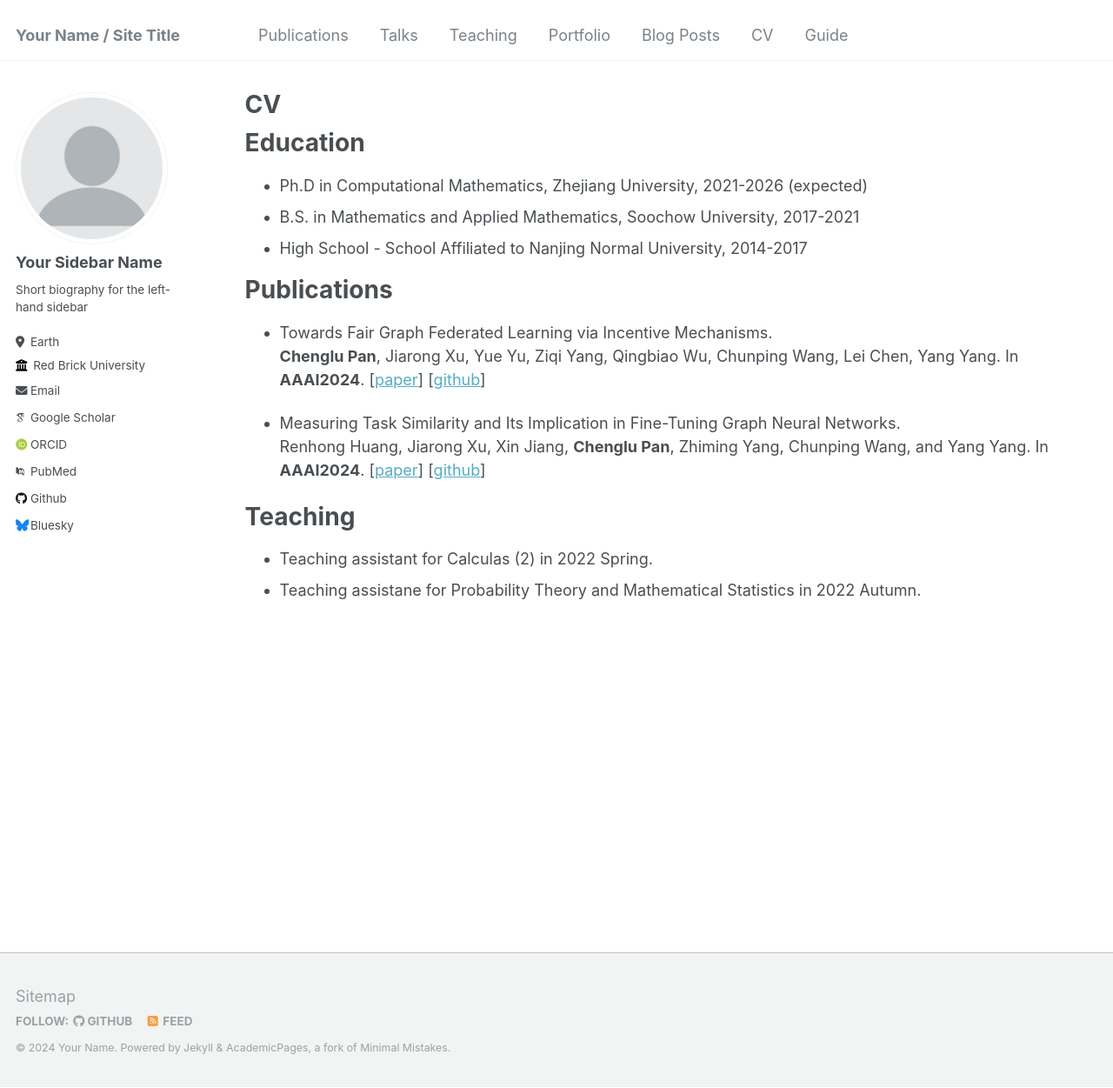
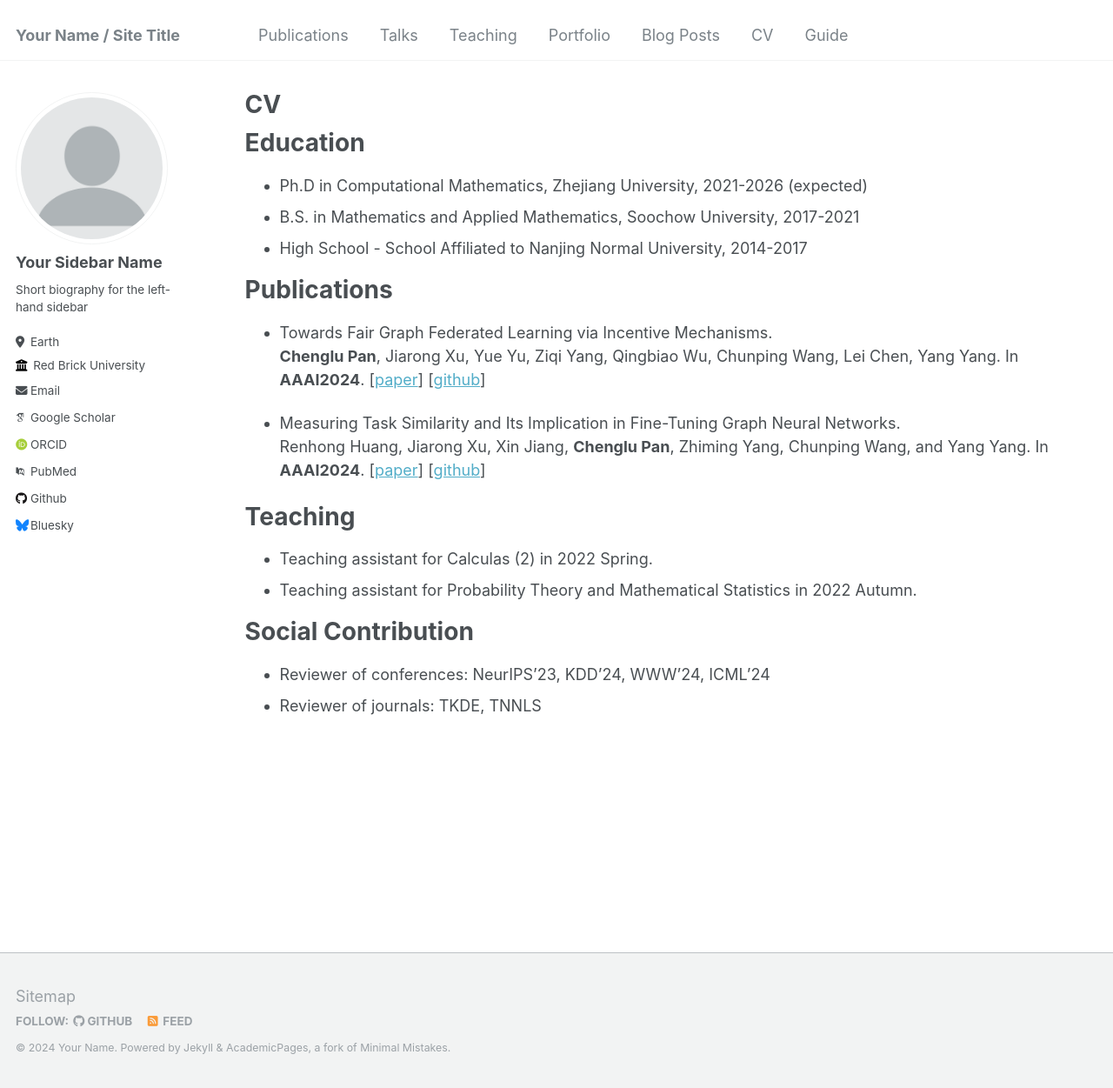
Before and after one commit to Chenglu0426/Chenglu0426.github.io, a Jekyll site: the page built from _pages/cv.md, in a window 1280 px wide and 1251 px high. Shown: the whole window at 87% size. Built offline with Jekyll 4.4.1, drawn with Linux system fonts in a browser that asks for light colours; some web fonts are replaced.

Commit message:
Update cv.md

```diff
--- a/_pages/cv.md
+++ b/_pages/cv.md
@@ -28,4 +28,10 @@ Publications
 Teaching
 ======
   * Teaching assistant for Calculas (2) in 2022 Spring.
-  * Teaching assistane for Probability Theory and Mathematical Statistics in 2022 Autumn.
+  * Teaching assistant for Probability Theory and Mathematical Statistics in 2022 Autumn.
+
+
+Social Contribution
+=====
+* Reviewer of conferences: NeurIPS'23, KDD'24, WWW'24, ICML'24
+* Reviewer of journals: TKDE, TNNLS
```
